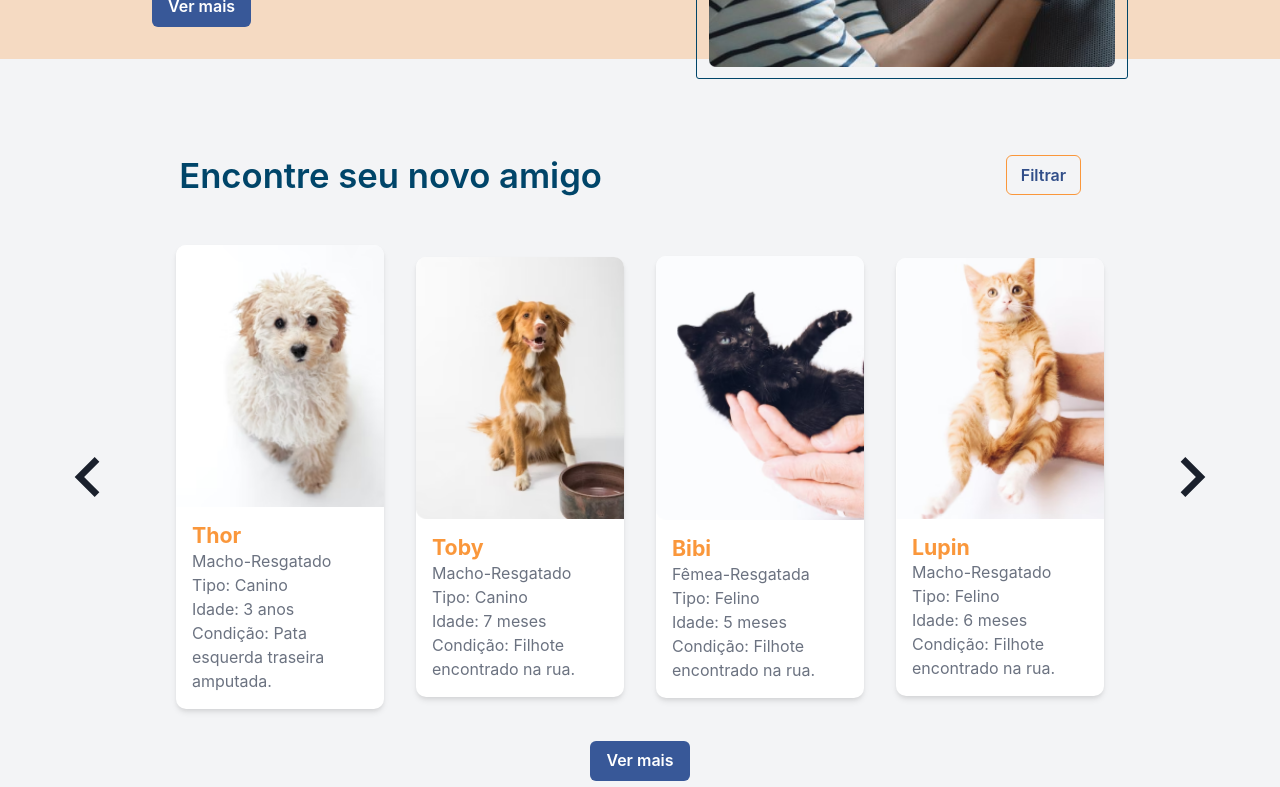
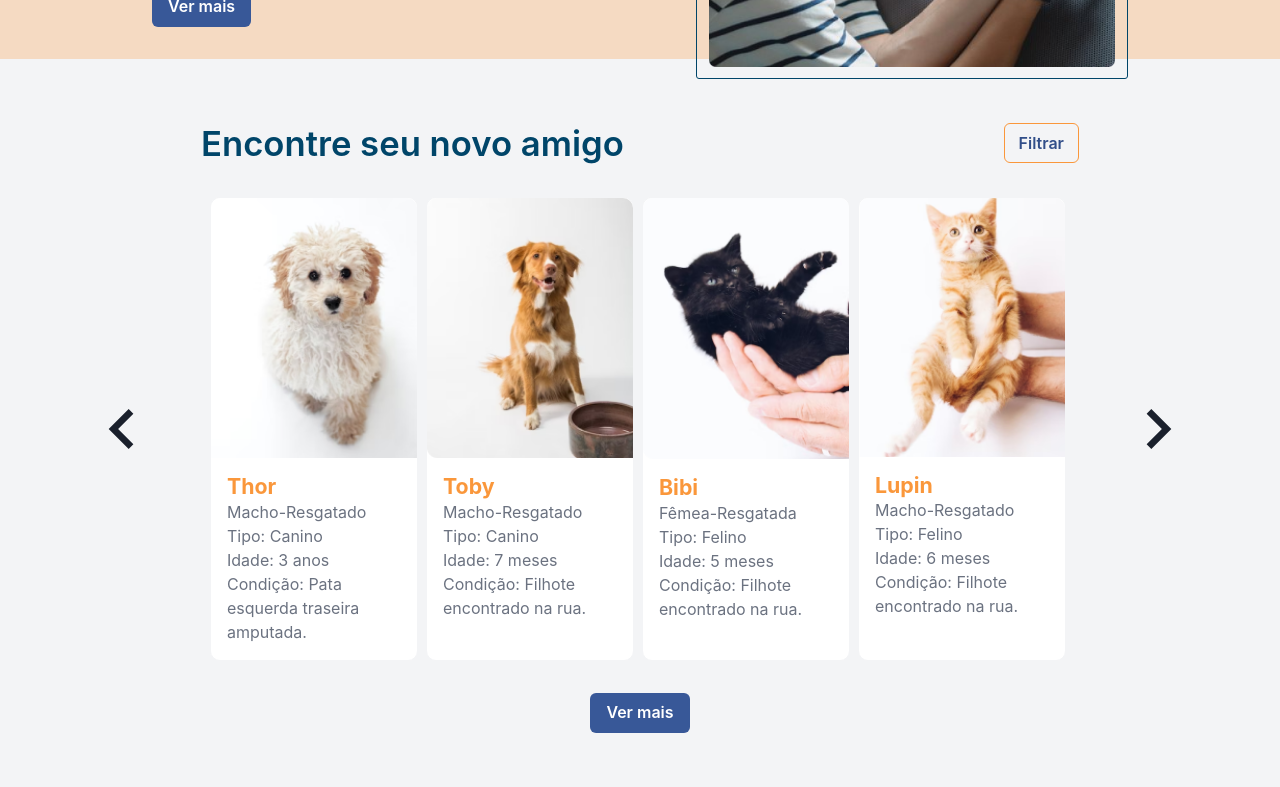
Before and after one commit to will-bernardo/adote-um-pet, a React (Vite) app: page / in a window 1280 px wide. Shown: the part 1040-1827 px from the top of the page. Built offline with nearby package versions, Linux system fonts and the light colour scheme.

Commit message:
implemented pet-slider

```diff
--- a/src/components/CardSelectPet.jsx
+++ b/src/components/CardSelectPet.jsx
@@ -3,8 +3,11 @@ import { Image, List, ListItem, Heading, Flex } from "@chakra-ui/react"
 
 export default function CardSelectPet(props) {
   return (
-    <Flex flexDir='column' bg='#fff' boxShadow='md' borderRadius='10px' w='13rem'  cursor='pointer' >
-            <Image src={props.pet.img} alt='' borderTopRadius='10px'  />
+    <Flex flexDir='column' border='solid' borderWidth='thin' borderColor='#f3f4f6' bg='#fff' borderRadius='10px' minW='13rem' h='29rem' cursor='pointer'
+      _hover={{ border: '1px solid #FA973B', transition: 'border 0.3s' }} >
+
+
+      <Image src={props.pet.img} alt='' borderTopRadius='10px' />
       <List color='#6B7280' mb='1rem' px='1rem'>
         <Heading fontSize='16pt' color='#FA973B' mt='1rem'>{props.pet.name}</Heading>
         <ListItem>{props.pet.sex}-{props.pet.situation}</ListItem>
--- a/src/components/MainPageSection3.jsx
+++ b/src/components/MainPageSection3.jsx
@@ -1,8 +1,7 @@
-import { Spacer, Button, Flex, Heading, IconButton } from "@chakra-ui/react";
-import { ChevronRightIcon, ChevronLeftIcon } from '@chakra-ui/icons'
-import CardSelectPet from "./CardSelectPet"
+import { Flex } from "@chakra-ui/react";
+import PetCarousel from "./PetCarousel";
 
-export default function MainPageSection3(){
+export default function MainPageSection3() {
 
   const pets = [
     {
@@ -36,7 +35,47 @@ export default function MainPageSection3(){
       condition: 'Filhote encontrado na rua.'
     },
     {
-      key:4,
+      key: 4,
+      img: './images/gato2.png',
+      name: 'Lupin',
+      sex: 'Macho',
+      situation: 'Resgatado',
+      type: 'Felino',
+      age: '6 meses',
+      condition: 'Filhote encontrado na rua.'
+    },
+    {
+      key: 5,
+      img: './images/gato2.png',
+      name: 'Lupin',
+      sex: 'Macho',
+      situation: 'Resgatado',
+      type: 'Felino',
+      age: '6 meses',
+      condition: 'Filhote encontrado na rua.'
+    },
+    {
+      key: 6,
+      img: './images/gato2.png',
+      name: 'Lupin',
+      sex: 'Macho',
+      situation: 'Resgatado',
+      type: 'Felino',
+      age: '6 meses',
+      condition: 'Filhote encontrado na rua.'
+    },
+    {
+      key: 7,
+      img: './images/gato2.png',
+      name: 'Lupin',
+      sex: 'Macho',
+      situation: 'Resgatado',
+      type: 'Felino',
+      age: '6 meses',
+      condition: 'Filhote encontrado na rua.'
+    },
+    {
+      key: 8,
       img: './images/gato2.png',
       name: 'Lupin',
       sex: 'Macho',
@@ -45,27 +84,13 @@ export default function MainPageSection3(){
       age: '6 meses',
       condition: 'Filhote encontrado na rua.'
     }
+
+
   ]
 
   return (
-    <Flex as='section' align='center' bg='#f3f4f6' gap='2rem' p='2rem 14%' flexDir='column' >
-      <Flex w='100%'>
-        <Heading fontWeight='semibold' mb='1rem' w='100%' fontSize='26pt' color='#004569'>Encontre seu novo amigo</Heading>
-        <Spacer />
-        <Button mr='1.25rem' colorScheme='facebook' variant='outline' borderColor='#FA973B'>Filtrar</Button>
-        </Flex>
-      <Flex gap='2rem' align='center' justify='center'>
-      <IconButton bg='none' aria-label="" icon={<ChevronLeftIcon h='5rem' w='5rem' />} w='3rem' h='4rem' />
-        <Spacer />
-
-          {pets.map((pet) =>
-            <CardSelectPet key={pet.name} pet={pet}/>
-          )}
-
-        <Spacer />
-        <IconButton bg='none' aria-label="" icon={<ChevronRightIcon h='5rem' w='5rem' />} w='3rem' h='4rem' />
-      </Flex>
-      <Button colorScheme='facebook' variant='solid' w='fit-content'>Ver mais</Button>
+    <Flex bg='#f3f4f6' justify='center'>
+      <PetCarousel pets={pets} />
     </Flex>
   )
 }
--- /dev/null
+++ b/src/components/PetCarousel.jsx
@@ -0,0 +1,51 @@
+import { Flex, Heading, Button, IconButton, Spacer, Box } from '@chakra-ui/react'
+import { ChevronLeftIcon, ChevronRightIcon } from '@chakra-ui/icons'
+import CardSelectPet from './CardSelectPet'
+import { useRef } from 'react'
+
+
+export default function PetCarousel({ pets }) {
+  const carousel = useRef(null)
+
+  function handleLeftClick(e) {
+    e.preventDefault()
+    const movementSize = carousel.current.offsetWidth / 4
+    carousel.current.scrollLeft -= movementSize
+  }
+
+  function handleRightClick(e) {
+    e.preventDefault()
+    const movementSize = carousel.current.offsetWidth / 4
+    carousel.current.scrollLeft += movementSize
+  }
+
+
+  return (
+    <Flex flexDirection='column' align='center' gap='2rem'>
+      <Flex w='81%' justify='space-between'>
+        <Heading fontWeight='semibold' w='100%' fontSize='26pt' color='#004569'>Encontre seu novo amigo</Heading>
+        <Button colorScheme='facebook' variant='outline' borderColor='#FA973B'>Filtrar</Button>
+      </Flex>
+      <Flex gap='2rem' w='100%' align='center' justify='center'>
+
+        <IconButton bg='none' aria-label="" icon={<ChevronLeftIcon h='5rem' w='5rem' />} w='3rem' h='4rem'
+          onClick={handleLeftClick}
+        />
+        <Spacer />
+        <Flex gap='2' boxSizing='border-box' scrollBehavior='smooth' w='860px' overflow='hidden'
+          ref={carousel}
+        >
+          {pets.map((pet) =>
+            <CardSelectPet key={pet.id} pet={pet} />
+          )}
+        </Flex>
+
+        <Spacer />
+        <IconButton bg='none' aria-label="" icon={<ChevronRightIcon h='5rem' w='5rem' />} w='3rem' h='4rem'
+          onClick={handleRightClick}
+        />
+      </Flex>
+      <Button colorScheme='facebook' variant='solid' w='fit-content'>Ver mais</Button>
+    </Flex>
+  )
+}
```
Lines whose indentation alone changed are shown as unchanged.
